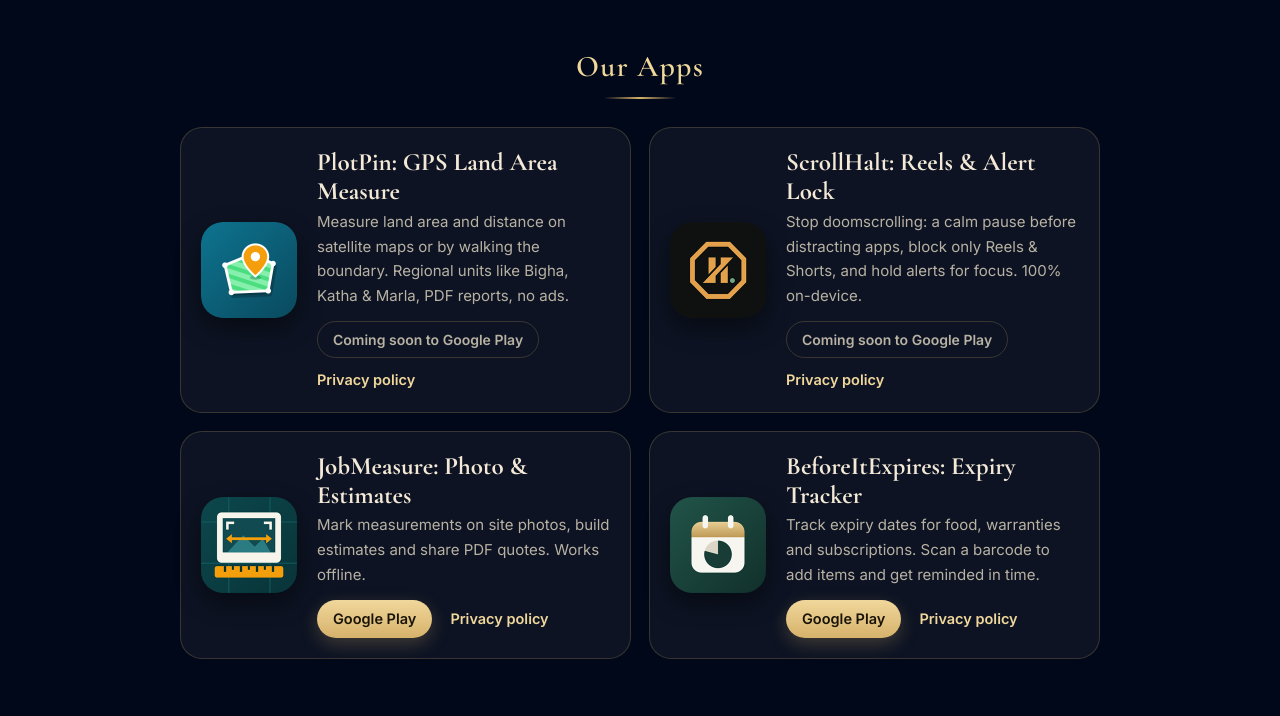
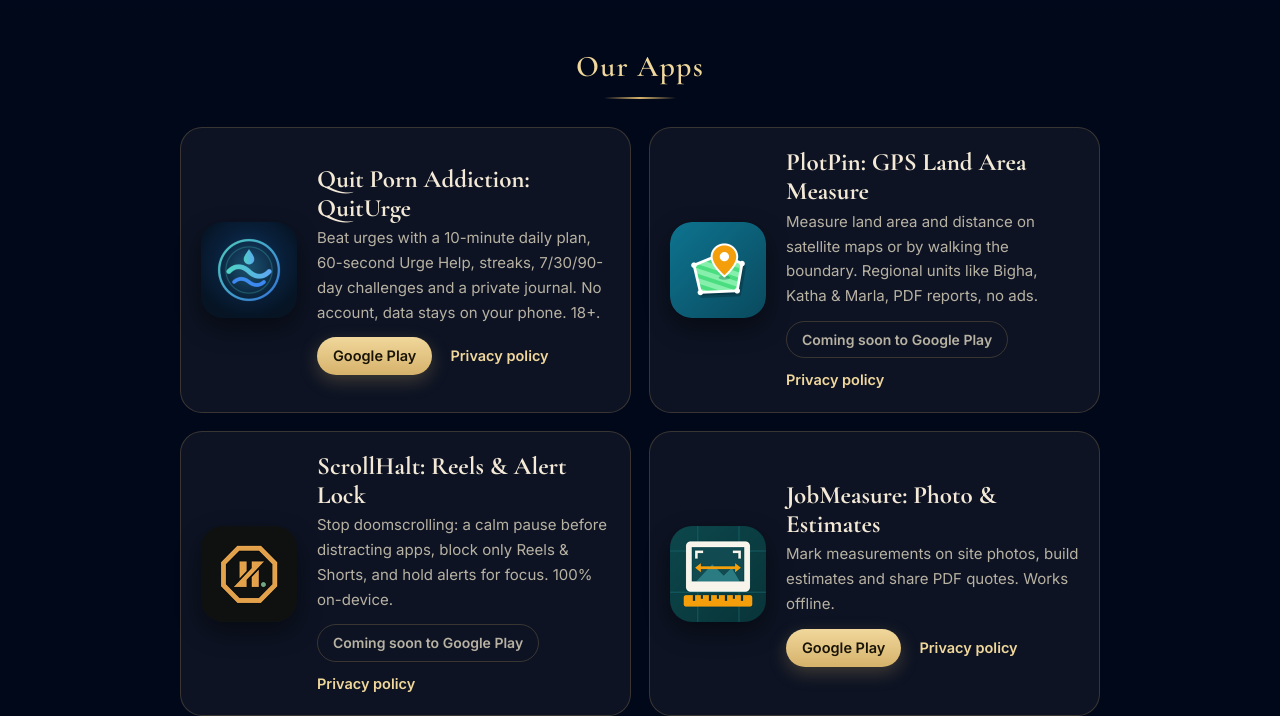
Before and after one commit to asufian97/asufian97.github.io, a plain HTML site: page index.html in a window 1280 px wide. Shown: the part 1700-2416 px from the top of the page. Drawn offline with nearby package versions, Linux system fonts and the light colour scheme.

Commit message:
Add QuitUrge: Quit Porn Addiction to the home page
Co-Authored-By: Claude Opus 5.5 <noreply@anthropic.com>

```diff
--- a/index.html
+++ b/index.html
@@ -4,7 +4,7 @@
   <meta charset="utf-8">
   <meta name="viewport" content="width=device-width, initial-scale=1">
   <title>Stillwave Studio</title>
-  <meta name="description" content="Stillwave Studio makes calm, clever puzzle games and useful tools for Android: Hoppa, Blockwarden, Paradox Path, Arrow Out, Water Sort Puzzle, Rope Untangle, Scene Rescue, JobMeasure and BeforeItExpires.">
+  <meta name="description" content="Stillwave Studio makes calm, clever puzzle games and useful tools for Android: Hoppa, Blockwarden, Paradox Path, Arrow Out, Water Sort Puzzle, Rope Untangle, Scene Rescue, JobMeasure, BeforeItExpires and QuitUrge.">
   <meta property="og:title" content="Stillwave Studio">
   <meta property="og:description" content="Calm, clever puzzle games and useful tools for Android.">
   <meta property="og:image" content="https://asufian97.github.io/images/banner-og.jpg">
@@ -141,6 +141,17 @@
       <div class="rule"></div>
       <div class="games">
         <article class="game">
+          <img src="images/quiturge.png" alt="QuitUrge icon" width="96" height="96" loading="lazy">
+          <div>
+            <h3>Quit Porn Addiction: QuitUrge</h3>
+            <p>Beat urges with a 10-minute daily plan, 60-second Urge Help, streaks, 7/30/90-day challenges and a private journal. No account, data stays on your phone. 18+.</p>
+            <div class="links">
+              <a class="play" href="https://play.google.com/store/apps/details?id=com.stillwavestudio.quiturge">Google Play</a>
+              <a href="quiturge-privacy/">Privacy policy</a>
+            </div>
+          </div>
+        </article>
+        <article class="game">
           <img src="images/plotpin.png" alt="PlotPin icon" width="96" height="96" loading="lazy">
           <div>
             <h3>PlotPin: GPS Land Area Measure</h3>
```
Also changed, not shown: images/quiturge.png (added).
